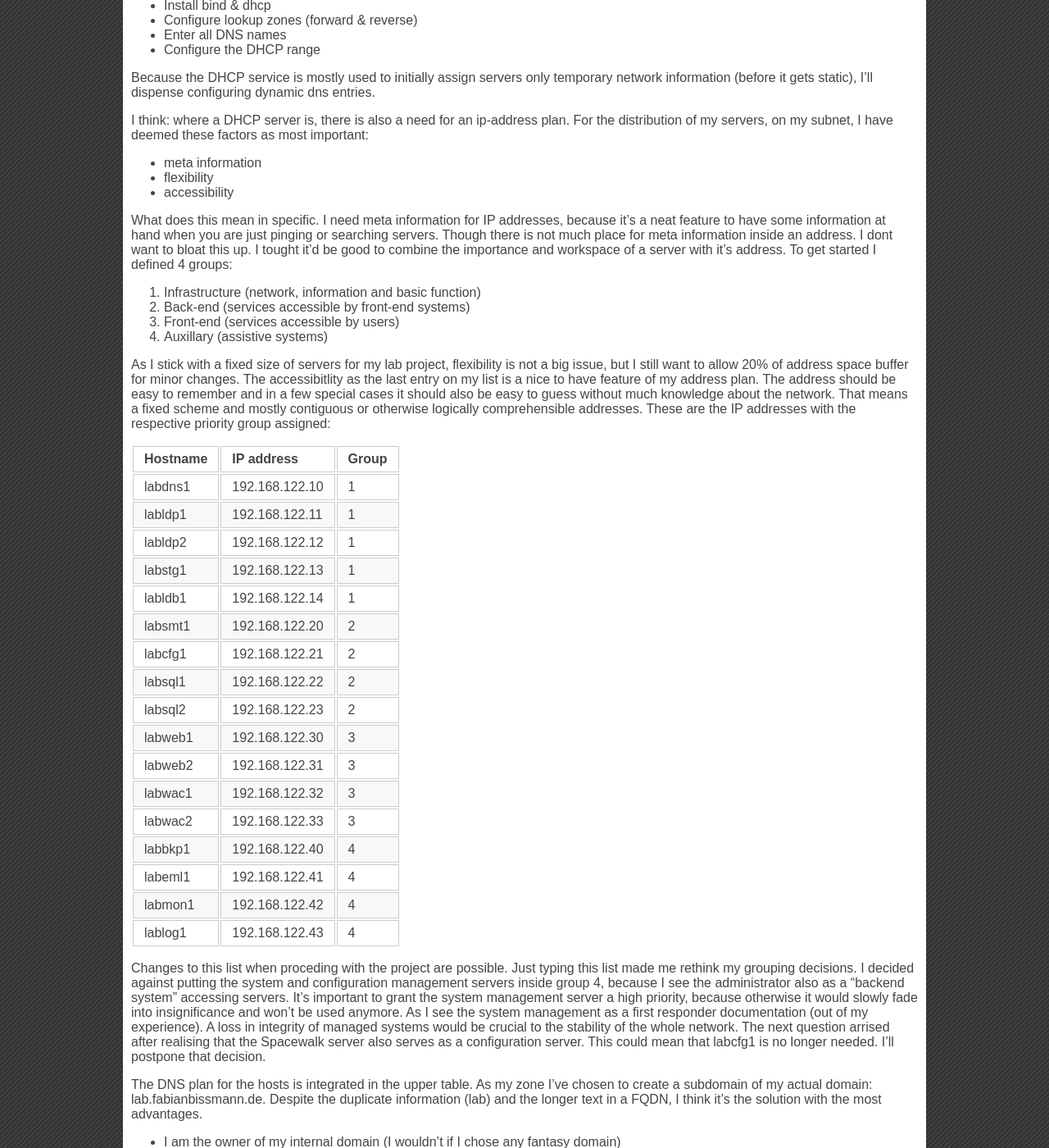
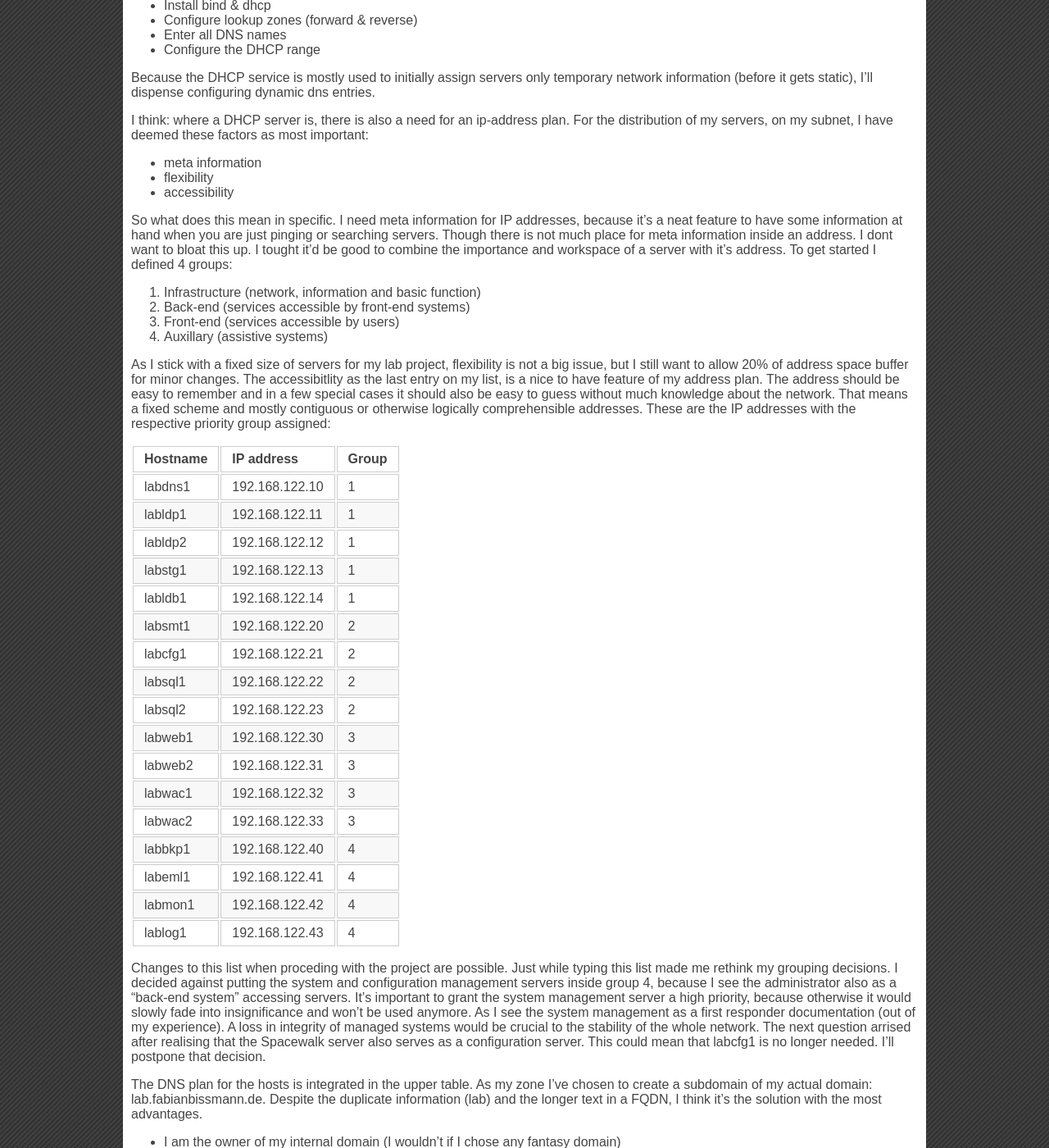
Before and after one commit to 1dollarsteak/1dollarsteak.github.io, a Jekyll site: the page built from _posts/2020-06-04-vLab-Step-2-DNS.md, in a window 1280 px wide and 1400 px high, scrolled down 653 px. Shown: the whole window at 82% size. Built offline with Jekyll 4.4.1, drawn with Linux system fonts in a browser that asks for light colours; some of the changed text lies outside the part shown.

Commit message:
Fix typos and add images for post vLab Step 2

````diff
--- a/_posts/2020-06-04-vLab-Step-2-DNS.md
+++ b/_posts/2020-06-04-vLab-Step-2-DNS.md
@@ -46,7 +46,7 @@
 - flexibility
 - accessibility
 
-What does this mean in specific. I need meta information for IP addresses,
+So what does this mean in specific. I need meta information for IP addresses,
 because it's a neat feature to have some information at hand when you are just
 pinging or searching servers. Though there is not much place for meta
 information inside an address. I dont want to bloat this up. I tought it'd be
@@ -59,7 +59,7 @@
 
 As I stick with a fixed size of servers for my lab project, flexibility is not
 a big issue, but I still want to allow 20% of address space buffer for minor
-changes. The accessibitlity as the last entry on my list is a nice to have
+changes. The accessibitlity as the last entry on my list, is a nice to have
 feature of my address plan. The address should be easy to remember and in a few
 special cases it should also be easy to guess without much knowledge about the
 network. That means a fixed scheme and mostly contiguous or otherwise logically
@@ -86,17 +86,17 @@
 | labmon1  | 192.168.122.42 | 4 |
 | lablog1  | 192.168.122.43 | 4 |
 
-Changes to this list when proceding with the project are possible. Just typing
-this list made me rethink my grouping decisions. I decided against putting the
-system and configuration management servers inside group 4, because I see the
-administrator also as a "backend system" accessing servers. It's important to
-grant the system management server a high priority, because otherwise it would
-slowly fade into insignificance and won't be used anymore. As I see the system
-management as a first responder documentation (out of my experience). A loss in
-integrity of managed systems would be crucial to the stability of the whole
-network. The next question arrised after realising that the Spacewalk server
-also serves as a configuration server. This could mean that labcfg1 is no longer
-needed. I'll postpone that decision.
+Changes to this list when proceding with the project are possible. Just while
+typing this list made me rethink my grouping decisions. I decided against
+putting the system and configuration management servers inside group 4, because
+I see the administrator also as a "back-end system" accessing servers. It's
+important to grant the system management server a high priority, because
+otherwise it would slowly fade into insignificance and won't be used anymore.
+As I see the system management as a first responder documentation (out of my
+experience). A loss in integrity of managed systems would be crucial to the
+stability of the whole network. The next question arrised after realising that
+the Spacewalk server also serves as a configuration server. This could mean
+that labcfg1 is no longer needed. I'll postpone that decision.
 
 The DNS plan for the hosts is integrated in the upper table. As my zone I've
 chosen to create a subdomain of my actual domain: lab.fabianbissmann.de. Despite
@@ -116,8 +116,8 @@
 conducted several manuals in hope of learning something new and to decrease the
 possibility to create issues I'll stumble upon in the later process.
 These are the links to the manuals:
-- [DNS Server](www.google.de)
-- [DHCP Server](www.google.de)
+- [DNS Server](https://www.itzgeek.com/how-tos/linux/centos-how-tos/configure-dns-bind-server-on-centos-7-rhel-7.html)
+- [DHCP Server](https://www.itzgeek.com/how-tos/linux/ubuntu-how-tos/install-and-configure-dhcp-server-on-centos-7-ubuntu-14-04.html)
 
 The software was installed by using yum. This is the named configuration:
 ```bash
@@ -266,8 +270,18 @@
 type=SYSCALL msg=audit(1591090841.371:217): arch=c000003e syscall=4 success=no exit=-13 a0=7f6514064860 a1=7f64f77f4d70 a2=7f64f77f4d70 a3=736567616d692f34 items=0 ppid=1 pid=1010 auid=4294967295 uid=53 gid=53 euid=53 suid=53 fsuid=53 egid=53 sgid=53 fsgid=53 tty=(none) ses=4294967295 comm="ajp-bio-0:0:0:0" exe="/usr/lib/jvm/java-1.8.0-openjdk-1.8.0.252.b09-2.el7_8.x86_64/jre/bin/java" subj=system_u:system_r:tomcat_t:s0 key=(null)
 ```
 
+I also needed help solving this from these links:
+- <https://www.redhat.com/archives/spacewalk-list/2018-April/msg00020.html>
+- <https://danwalsh.livejournal.com/67007.html>
+- <https://www.reddit.com/r/linuxadmin/comments/5cl5bs/configuring_cobbler_in_spacewalk_for_pxe_boot/>
+- <https://spacewalk-list.redhat.narkive.com/Ifz8VwiT/issues-with-kickstart>
+- <https://www.linuxquestions.org/questions/linux-security-4/selinux-how-to-list-all-type-enforcement-contexts-that-exist-on-the-system-843654/>
+- <https://access.redhat.com/documentation/en-us/red_hat_enterprise_linux/7/html-single/selinux_users_and_administrators_guide/index>
+
+I hope that my next 2 vms will successfully boot.
+
 Time spent: 5 hours.
-### Authorization not available boot error
+### Authorization not available (boot error)
 After I created a fstab entry for the iso file for the Spacewalk distribution, a
 boot of the server wasn't anymore possible and It dropped me to a rescue shell,
 with a note saying that the authorization was not available and a boot error
````
Also changed, not shown: other parts of _posts/2020-06-04-vLab-Step-2-DNS.md (+16 -12 lines), assets/img/posts/vl2/spacewalk_distribution_settings.png (added), assets/img/posts/vl2/spacewalk_distributions.png (added).
